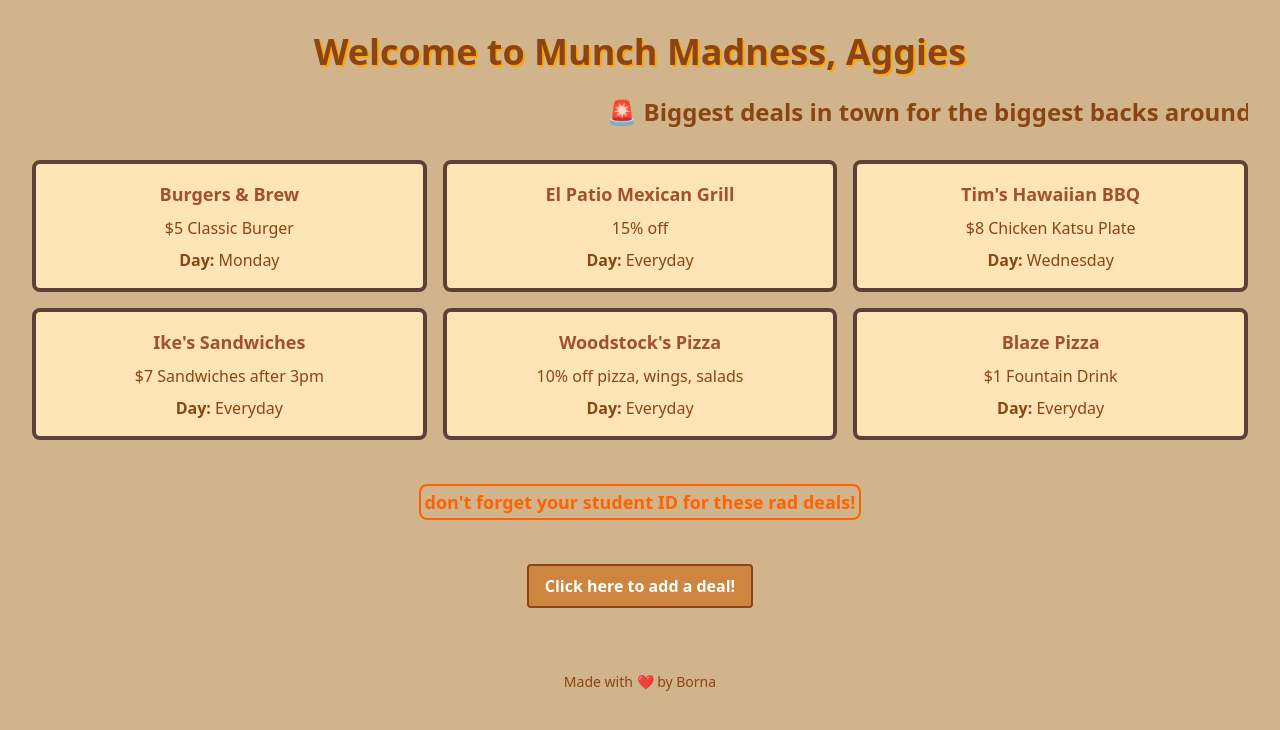
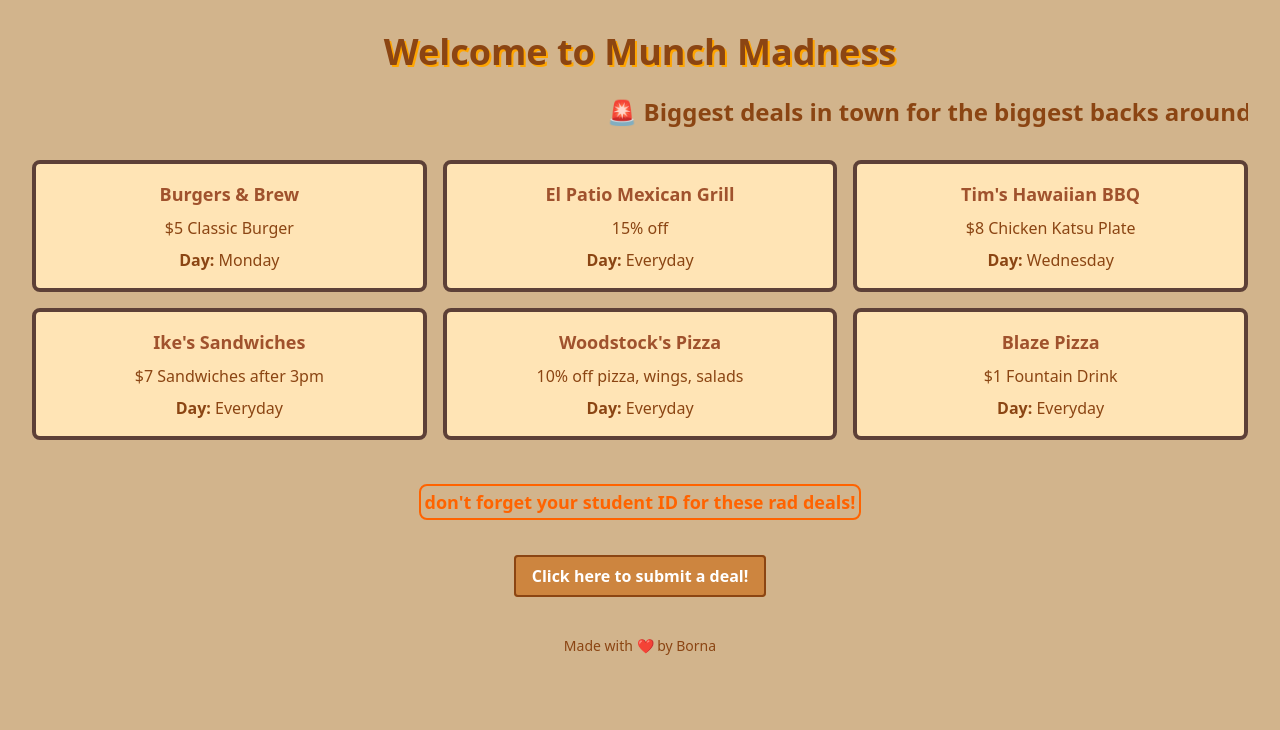
Before and after one commit to niknahadb/big-back, a Next.js app: page / in a window 1280 px wide. Shown: the top 730 px of the page. Built offline with nearby package versions, Linux system fonts and the light colour scheme.

Commit message:
added google form

```diff
--- a/app/page.tsx
+++ b/app/page.tsx
@@ -54,7 +54,7 @@ export default function Page() {
   return (
     <div className="min-h-screen bg-[#D2B48C] text-[#8B4513] text-center p-4 md:p-8">
       <h1 className="text-4xl font-bold mb-6 text-shadow-retro">
-        Welcome to Munch Madness, Aggies
+        Welcome to Munch Madness
       </h1>
 
       <div className="overflow-hidden whitespace-nowrap mb-8">
@@ -89,6 +89,17 @@ export default function Page() {
       </div>
 
       <div className="mt-8">
+        <a
+          href="https://docs.google.com/forms/d/e/1FAIpQLSdKC2MgWfiQEDoxfePLk4sZvkMJ2CO_o5d2TBk-MC-iHqtKhw/viewform?usp=sf_link"
+          target="_blank"
+          rel="noopener noreferrer"
+          className="bg-[#CD853F] hover:bg-[#A0522D] text-white font-bold py-2 px-4 border-2 border-[#8B4513] mb-4 rounded"
+        >
+          Click here to submit a deal!
+        </a>
+      </div>
+
+      {/* <div className="mt-8">
         {!showForm ? (
           <button
             className="bg-[#CD853F] hover:bg-[#A0522D] text-white font-bold py-2 px-4 border-2 border-[#8B4513] mb-4 rounded"
@@ -130,7 +141,7 @@ export default function Page() {
             </button>
           </div>
         )}
-      </div>
+      </div> */}
 
       <footer className="mt-12 text-sm">
         <p>Made with ❤️ by Borna</p>
```
